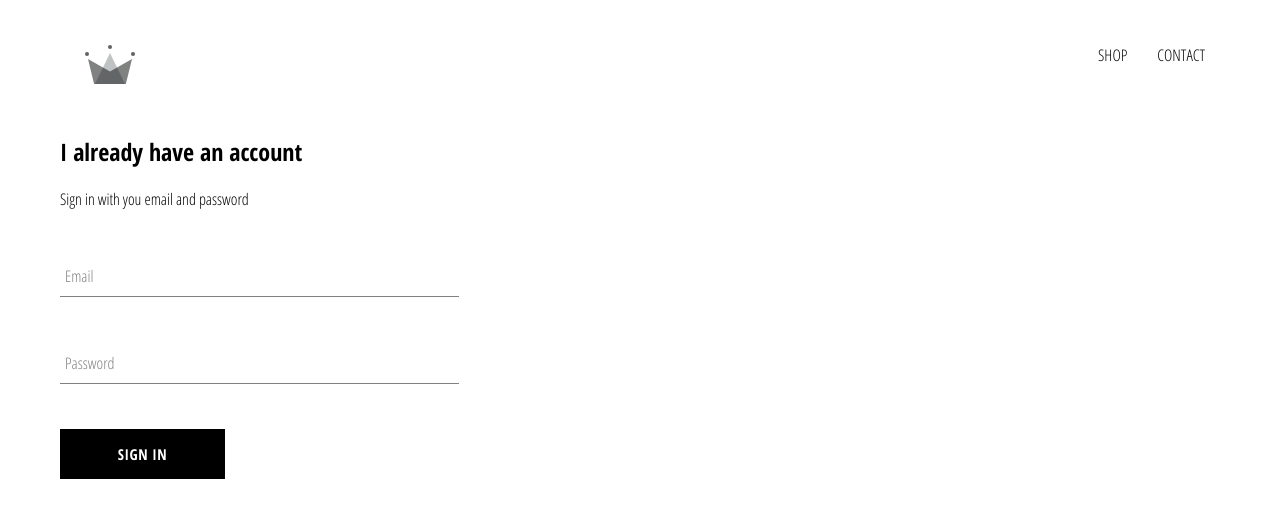
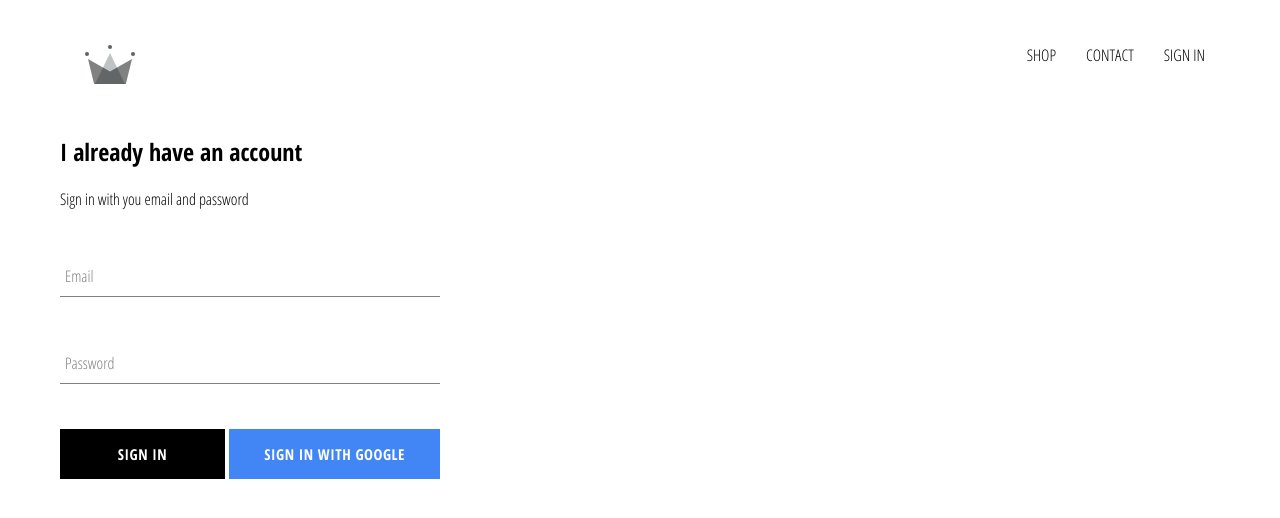
Before and after one commit to olirob93/Ecommerce-Site, a React (Create React App) app: page /Login in a window 1280 px wide. Shown: the top 518 px of the page. Built offline with nearby package versions, Linux system fonts and the light colour scheme; no server answers.

Commit message:
added firebase, created sign and and sign out functionality and styled the components

```diff
--- a/package.json
+++ b/package.json
@@ -6,6 +6,7 @@
     "@testing-library/jest-dom": "^5.11.4",
     "@testing-library/react": "^11.1.0",
     "@testing-library/user-event": "^12.1.10",
+    "firebase": "^8.2.1",
     "mkrc": "^1.3.36",
     "node-sass": "4.14.1",
     "react": "^17.0.1",
--- a/src/App.js
+++ b/src/App.js
@@ -1,16 +1,28 @@
-import React from "react";
+import React, { useState, useEffect } from "react";
 import './app.css';
 import Homepage from "./pages/Homepage";
 import Shop from './pages/Shop';
 import { Route , Switch } from 'react-router-dom';
 import Header from './components/Header';
 import Login from './pages/Login';
+import { auth } from './Firebase/firebase.utils';
 
 function App() {
 
+  const [currentUser, setCurrentUser] = useState(null)
+
+  useEffect(() => {
+    auth.onAuthStateChanged(user => {
+
+      setCurrentUser(user);
+
+      console.log(user)
+    })
+  }, []);
+
   return (
     <div className="App">
-      <Header/>
+      <Header currentUser={currentUser}/>
       <Switch>
         <Route exact path='/' component={Homepage}/>
         <Route path='/shop' component={Shop}/>
--- /dev/null
+++ b/src/Firebase/firebase.utils.js
@@ -0,0 +1,24 @@
+import firebase from 'firebase/app';
+import 'firebase/firestore';
+import 'firebase/auth';
+
+const config = {
+    apiKey: "AIzaSyB-W4iHwyb8NRd_FvzN-oOr1HH8dLXI-RU",
+    authDomain: "ecom-db-5df90.firebaseapp.com",
+    projectId: "ecom-db-5df90",
+    storageBucket: "ecom-db-5df90.appspot.com",
+    messagingSenderId: "613548131902",
+    appId: "1:613548131902:web:013e7724af279a0a16f36f",
+    measurementId: "G-CP9ZT39NQY"
+};
+
+firebase.initializeApp(config);
+
+export const auth = firebase.auth();
+export const firestore = firebase.firestore();
+
+const provider = new firebase.auth.GoogleAuthProvider();
+
+export const signInWithGoogle = () => auth.signInWithPopup(provider);
+
+export default firebase;
--- a/src/app.css
+++ b/src/app.css
@@ -1,3 +1,7 @@
+*{
+    box-sizing: border-box;
+}
+
 body {
     padding: 20px 60px;
 }
--- a/src/components/CustomButton/CustomButton.jsx
+++ b/src/components/CustomButton/CustomButton.jsx
@@ -1,9 +1,9 @@
 import React from "react";
 import styles from "./CustomButton.styles.scss";
 
-const CustomButton = ({children, ...otherProps}) => {
+const CustomButton = ({children, isGoogleSignIn, ...otherProps}) => {
   return (
-    <button className='custom-button' {...otherProps}>
+    <button className={`${isGoogleSignIn ? 'google-sign-in' : ''} custom-button`} {...otherProps}>
       {children}
     </button>
   );
--- a/src/components/CustomButton/CustomButton.styles.scss
+++ b/src/components/CustomButton/CustomButton.styles.scss
@@ -19,4 +19,15 @@
       color: black;
       border: 1px solid black;
     }
+
+
+    &.google-sign-in {
+      background-color: #4285f4;
+      color: white;
+
+      &:hover {
+        background-color: #357ae8;
+        border: none;
+      }
+    }
   }
--- a/src/components/Header/Header.jsx
+++ b/src/components/Header/Header.jsx
@@ -1,9 +1,11 @@
 import React from "react";
 import styles from "./Header.styles.scss";
-import { Link, link } from 'react-router-dom';
+import { Link } from 'react-router-dom';
 import { ReactComponent as Logo } from '../../assets/crown.svg'
+import { auth } from '../../Firebase/firebase.utils';
 
-const Header = () => {
+const Header = ({currentUser}) => {
+
   return (
   <div className='header'>
     <Link className='logo-container' to='/'>
@@ -12,6 +14,12 @@ const Header = () => {
     <div className='options'>
       <Link className='option' to='/shop'>SHOP</Link>
       <Link className='option' to='/contact'>CONTACT</Link>
+      {
+        currentUser ? (
+        <div className='option' onClick={() => auth.signOut()}> SIGN OUT</div>)
+        :
+        (<Link className='option' to='/login'> SIGN IN </Link>
+        )}
     </div>
   </div>
   );
--- a/src/components/Header/Header.styles.scss
+++ b/src/components/Header/Header.styles.scss
@@ -20,6 +20,7 @@
 
       .option {
         padding: 10px 15px;
+        cursor: pointer;
       }
     }
   }
--- a/src/components/SignIn/SignIn.jsx
+++ b/src/components/SignIn/SignIn.jsx
@@ -2,6 +2,7 @@ import React, { useState } from "react";
 import styles from "./SignIn.styles.scss";
 import FormInput from '../FormInput';
 import CustomButton from '../CustomButton';
+import { signInWithGoogle } from '../../Firebase/firebase.utils';
 
 const SignIn = () => {
 
@@ -39,8 +40,10 @@ const SignIn = () => {
           label='Password'
           required
           />
-
-        <CustomButton type='submit'> Sign In </CustomButton>
+        <div className='buttons'>
+          <CustomButton type='submit'> Sign In </CustomButton>
+          <CustomButton onClick={signInWithGoogle} isGoogleSignIn > Sign In with google </CustomButton>
+        </div>
       </form>
     </div>
   );
--- a/src/components/SignIn/SignIn.styles.scss
+++ b/src/components/SignIn/SignIn.styles.scss
@@ -1,9 +1,14 @@
 .sign-in {
-    width: 30vw;
+    width: 380px;
     display: flex;
     flex-direction: column;
 
     .title {
         margin: 10px 0;
     }
+
+    .buttons {
+        display: flex;
+        justify-content: space-between;
+    }
 }
```
Also changed, not shown: 2 other files (tests, documents, lock files or other folders).
